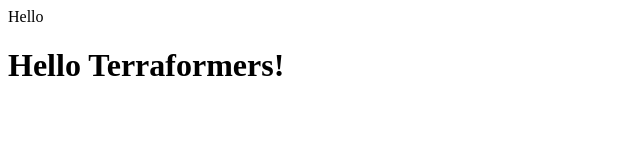
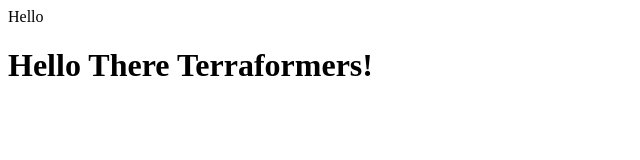
Before and after one commit to ajmalrasouli/terraform-beginner-bootcamp-2023, a plain HTML site: page public/index.html in a window 1280 px wide. Shown: the whole page, without its empty margins (0-640 px from the left). Drawn offline with Linux system fonts and the light colour scheme.

```diff
--- a/public/index.html
+++ b/public/index.html
@@ -6,6 +6,6 @@ Hello <!DOCTYPE html>
     <title>Hello Terraformers</title>
 </head>
 <body>
-    <h1>Hello Terraformers!</h1>
+    <h1>Hello There Terraformers!</h1>
 </body>
 </html>
```
Also changed, not shown: 4 other files.
